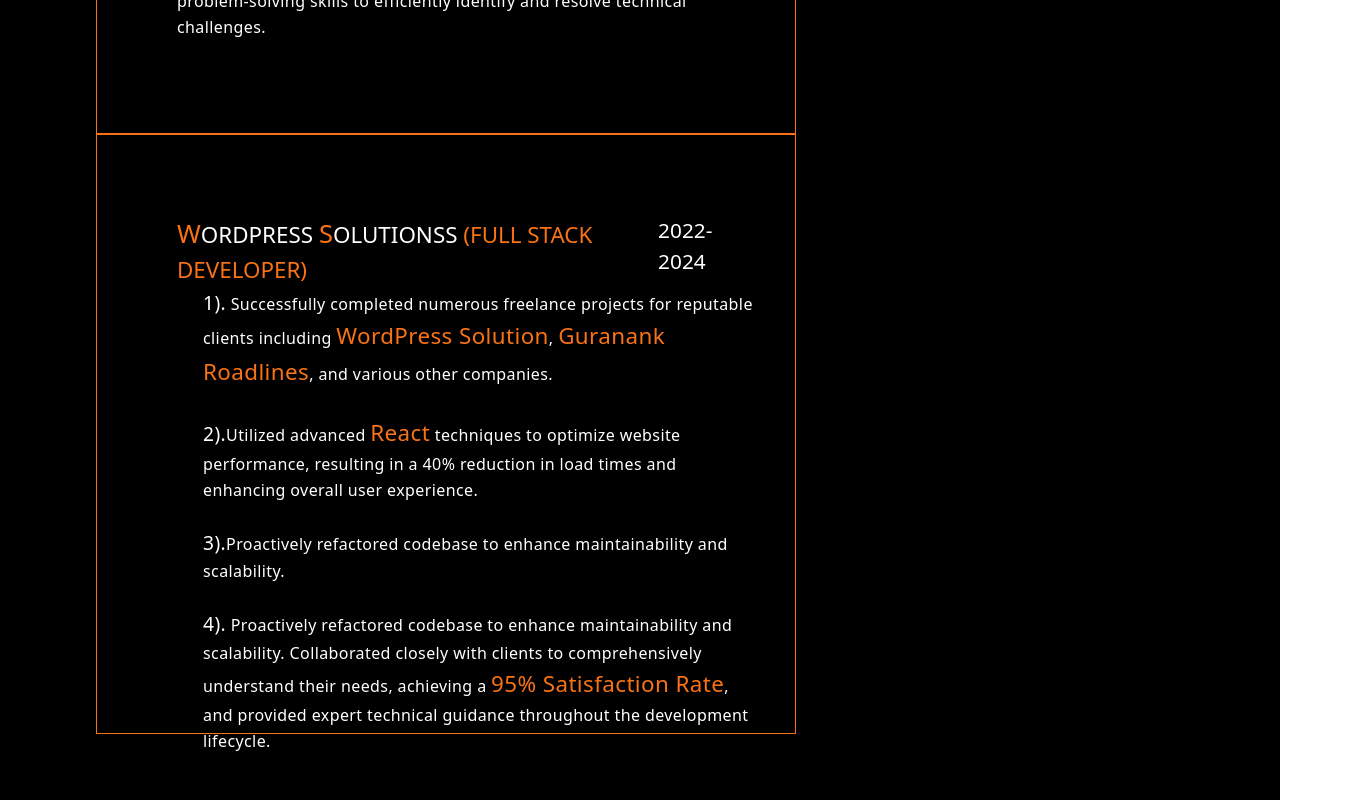
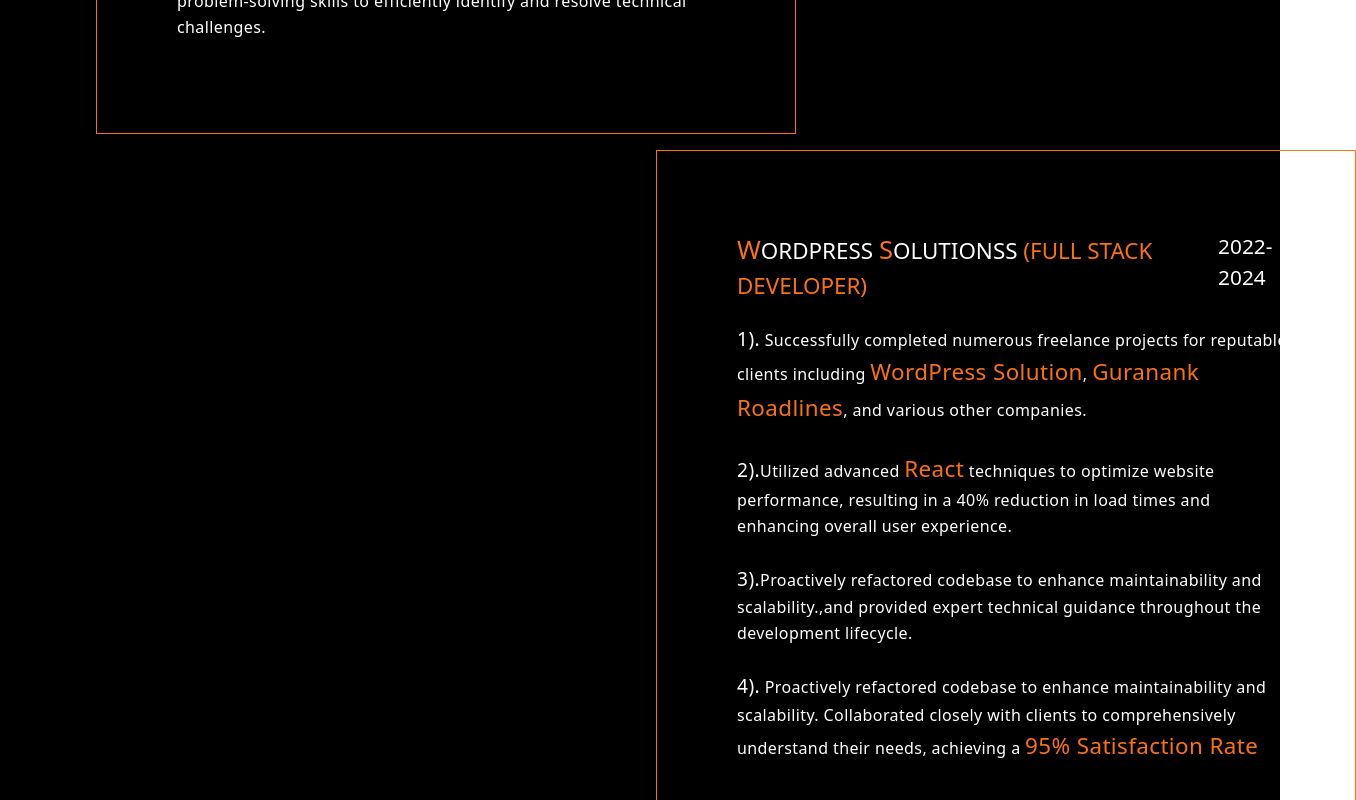
Before and after one commit to AbhiPandit1/client, a React (Create React App) app: page / in a window 1280 px wide. Shown: the part 1580-2380 px from the top of the page, 1356 px wide, since content can reach past the window. Built offline with nearby package versions, Linux system fonts and the light colour scheme.

Commit message:
Final Commit 25May

```diff
--- a/src/pages/Education/Education.jsx
+++ b/src/pages/Education/Education.jsx
@@ -67,7 +67,7 @@ const Education = () => {
           </div>
         </div>
         {/*WordPressSolutionss */}
-        <div className="h-[600px] w-[100%] p-[1rem] pr-4 sm::h-[500px] sm:w-[700px] sm:ml-20 sm:pl-20 sm:pt-20 sm:border sm:border-b sm:shadow-md sm:border-orange-500  ">
+        <div className="h-[700px] w-[100%] p-[1rem] mt-[1rem] sm:ml-[40rem] sm:p-[1rem] pr-4 mr-[600px] sm:w-[700px] sm:pl-20 sm:pt-20 sm:border sm:border-b sm:shadow-md sm:border-orange-500 ">
           <div className="flex justify-between  ">
             <h1 className="text-[1.4rem]">
               <span className="text-[1.6rem] text-orange-500">W</span>ORDPRESS{' '}
@@ -78,7 +78,7 @@ const Education = () => {
             </h1>
             <p className="text-[1.3rem] mr-8">2022-2024</p>
           </div>
-          <div className="h-[400px] w-[94%] sm:h-[450px] sm:w-[550px] sm:m-auto mt-5">
+          <div className="h-[400px] w-[94%] sm:h-[450px] sm:w-[550px] mt-5">
             <div className="mb-4 pb-2">
               <p className="tracking-wide leading-relaxed font-roboto">
                 <span className="text-[1.2rem]">1).</span> Successfully
@@ -107,7 +107,9 @@ const Education = () => {
             <div className="mb-4  pb-2">
               <p className="tracking-wide leading-relaxed font-roboto">
                 <span className="text-[1.2rem]">3).</span>Proactively refactored
-                codebase to enhance maintainability and scalability.
+                codebase to enhance maintainability and scalability.,and
+                provided expert technical guidance throughout the development
+                lifecycle.
               </p>
             </div>
             <div className="mb-8 ">
@@ -119,8 +121,6 @@ const Education = () => {
                 <span className="text-[1.4rem] text-orange-500">
                   95% Satisfaction Rate
                 </span>
-                , and provided expert technical guidance throughout the
-                development lifecycle.
               </p>
             </div>
           </div>
```
